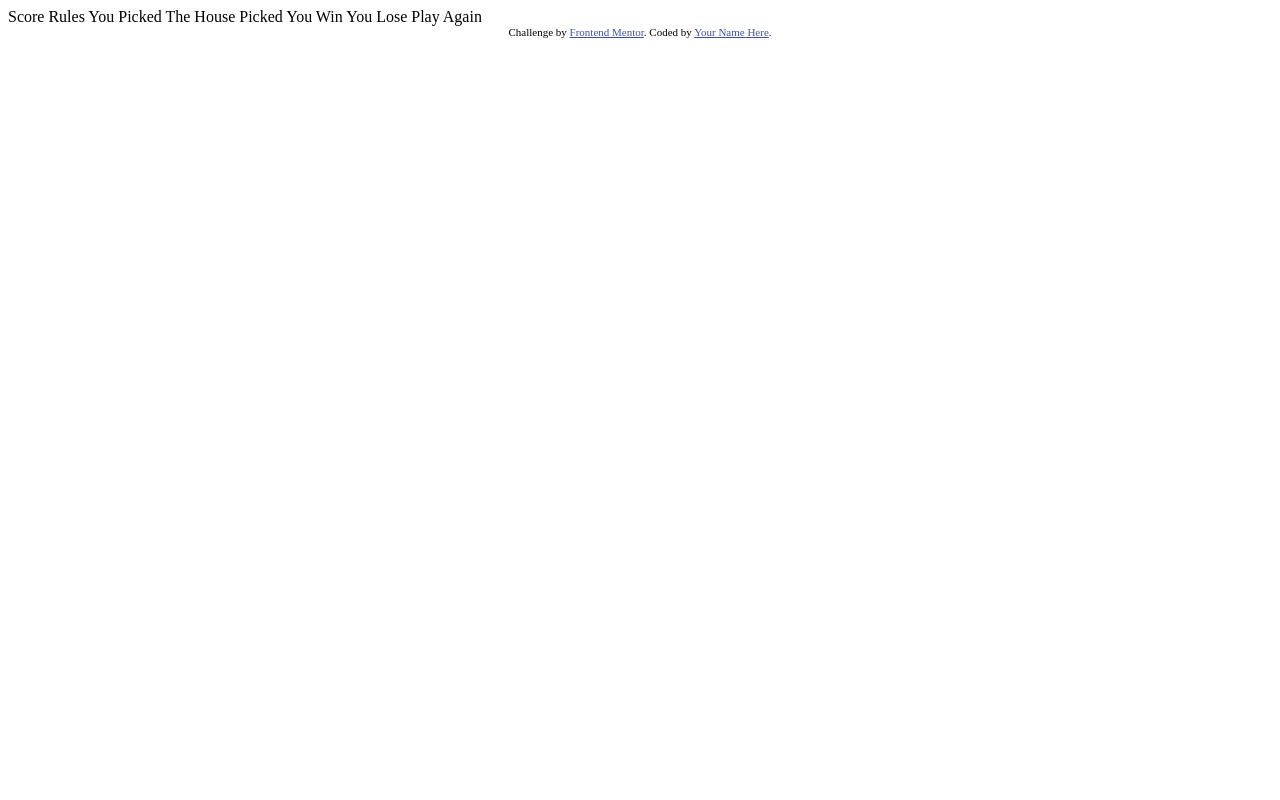
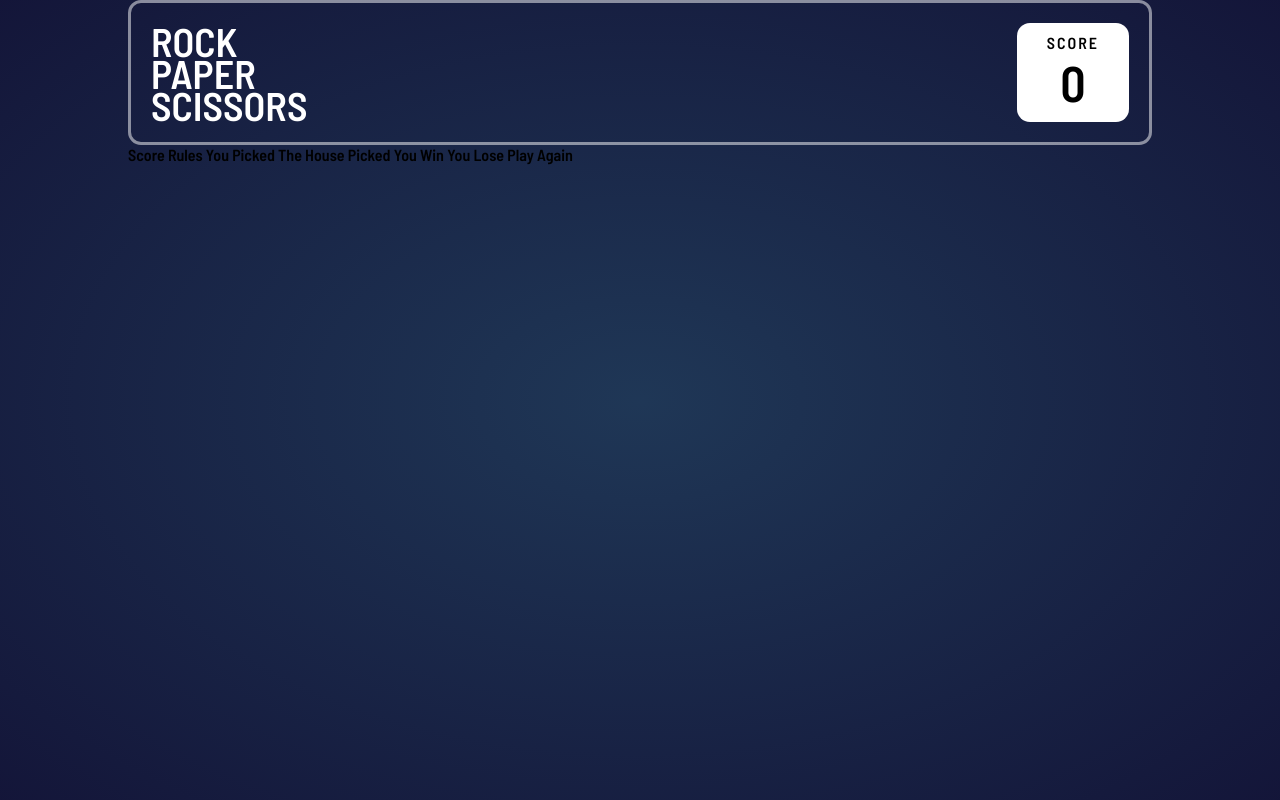
Before and after one commit to PunchyouAl/rockpaperscissors, a plain HTML site: page index.html in a window 1280 px wide. Drawn offline with Linux system fonts and the light colour scheme.

Commit message:
first styling changes

```diff
--- a/index.html
+++ b/index.html
@@ -5,9 +5,16 @@
   <meta name="viewport" content="width=device-width, initial-scale=1.0"> <!-- displays site properly based on user's device -->
 
   <link rel="icon" type="image/png" sizes="32x32" href="./images/favicon-32x32.png">
+  <link rel="stylesheet" href="style/style.css">
 
-  <title>Frontend Mentor | Rock, Paper, Scissors</title>
+  <title>Rock/Paper/Scissors</title>
 
+<section class="outer">
+  <div class="inner">
+    <div class="scoreHolder">
+      <div class="name">Rock<br>Paper<br>Scissors</div>
+      <div class="scoreInner"><div class="label">SCORE</div><div class="score">0</div></div>
+        </div>
         Score
         Rules
 
@@ -18,20 +25,18 @@
         You Lose
 
         Play Again
+  </div>
+</section>
+
+
 
   <!-- Feel free to remove these styles or customise in your own stylesheet 👍 -->
-  <style>
-    .attribution { font-size: 11px; text-align: center; }
-    .attribution a { color: hsl(228, 45%, 44%); }
-  </style>
+
 </head>
 <body>
 
 
 
-  <div class="attribution">
-    Challenge by <a href="https://www.frontendmentor.io?ref=challenge" target="_blank">Frontend Mentor</a>.
-    Coded by <a href="#">Your Name Here</a>.
-  </div>
+
 </body>
 </html>
--- /dev/null
+++ b/style/style.css
@@ -0,0 +1,51 @@
+@import url('https://fonts.googleapis.com/css2?family=Barlow+Semi+Condensed:wght@600;700&display=swap');
+
+* {
+    font-family: 'Barlow Semi Condensed', sans-serif;
+}
+
+body {
+    background-image: radial-gradient(hsl(214, 47%, 23%),hsl(237, 49%, 15%));
+    margin: 0;
+}
+
+.outer {
+    height: 100vh;
+}
+
+.inner {
+    width: 80%;
+    margin: auto;
+}
+
+.name {
+    color: #ffffff;
+    font-size: 40px;
+    line-height: 0.8;
+    text-transform: uppercase;
+}
+
+.scoreHolder {
+    border: 3px solid rgba(255,255,255,0.5);
+    border-radius: 13px;
+    display: flex;
+    align-items: center;
+    justify-content: space-between;
+    padding: 20px;
+}
+
+.scoreInner {
+    text-align: center;
+    background: #ffffff;
+    padding: 10px 30px;
+    border-radius: 13px;
+}
+
+.scoreInner .label {
+    font-size: 16px;
+    letter-spacing: 2px;
+}
+
+.score {
+    font-size: 50px;
+}
```
Lines whose indentation alone changed are shown as unchanged.
